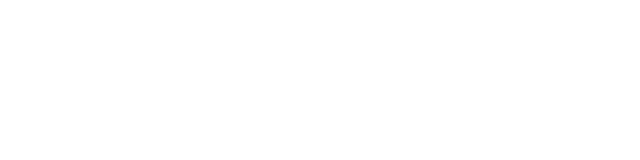
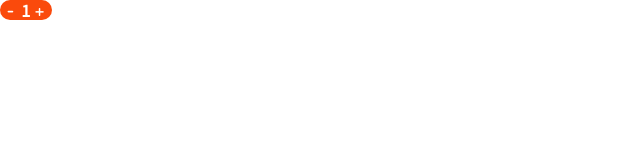
Before and after one commit to mangelpt/Store, a React (Create React App) app: page / in a window 1280 px wide. Shown: the top 160 px of the page, without its empty margins (0-640 px from the left). Built offline with nearby package versions, Linux system fonts and the light colour scheme.

Commit message:
add counter component

```diff
--- a/src/App.js
+++ b/src/App.js
@@ -1,12 +1,13 @@
 import React from "react";
 import { css, Global } from "@emotion/react";
+import { Counter } from "./components/UI/Counter";
 
 const cssGlobal = css`
-  @import url('https://fonts.googleapis.com/css2?family=Source+Sans+Pro&display=swap'
+  /* @import url('https://fonts.googleapis.com/css2?family=Source+Sans+Pro&display=swap';
 
   * {
     font-family: 'Source Sans Pro', sans-serif;
-  }
+  } */
 `;
 
 function App() {
@@ -15,6 +16,7 @@
       <Global
         styles={cssGlobal}
       />
+      <Counter />
     </main>
   );
 }
--- /dev/null
+++ b/src/components/UI/Counter.js
@@ -0,0 +1,66 @@
+import styled from "@emotion/styled"
+import { useState } from "react";
+
+export function Counter() {
+
+  const [count, setCount] = useState(1)
+
+  const ContainerCount = styled.div`
+    width: 52px;
+    height: 20px;
+    background: #FA4A0C;
+    border-radius: 30px;
+    display: flex;
+    justify-content: center;
+    align-items: center;
+  `;
+
+  const Num = styled.div`
+    font-family: "Source Sans Pro";
+    font-style: normal;
+    font-weight: 600;
+    font-size: 18px;
+    line-height: 23px;
+    text-align: center;
+    color: #FFFFFF;
+  `;
+
+  const SignsLeast = styled.p`
+    font-family: "Comic Neue";
+    font-style: normal;
+    font-weight: 700;
+    font-size: 18px;
+    line-height: 23px;
+    text-align: center;
+    color: #FFFFFF;
+    padding: 6px 7px;
+    margin-bottom: 0px;
+  `;
+
+  const Signs = styled.p`
+    font-family: "Comic Neue";
+    font-style: normal;
+    font-weight: 400;
+    font-size: 25px;
+    line-height: 23px;
+    text-align: center;
+    color: #ffffff;
+    padding: 6px 7px 8px 4px;
+  `;
+
+  function handleClickLeast() {
+    setCount(count - 1)
+  }
+
+  function handleClickSum() {
+    setCount(count + 1)
+  }
+
+  return (
+    <ContainerCount>
+      <SignsLeast onClick={() => handleClickLeast()}>-</SignsLeast>
+      <Num>{count}</Num>
+      <Signs onClick={() => handleClickSum()}>+</Signs>
+    </ContainerCount>
+  )
+}
--- a/src/index.css
+++ b/src/index.css
@@ -1,3 +1,12 @@
+@import url('https://fonts.googleapis.com/css2?family=Source+Sans+Pro&display=swap');
+@import url('https://fonts.googleapis.com/css2?family=Comic+Neue:wght@400;700&display=swap');
+
+*{
+  font-family: 'Source Sans Pro', sans-serif;
+  margin: 0px;
+  padding: 0px;
+}
+
 body {
   margin: 0;
   font-family: -apple-system, BlinkMacSystemFont, 'Segoe UI', 'Roboto', 'Oxygen',
```
